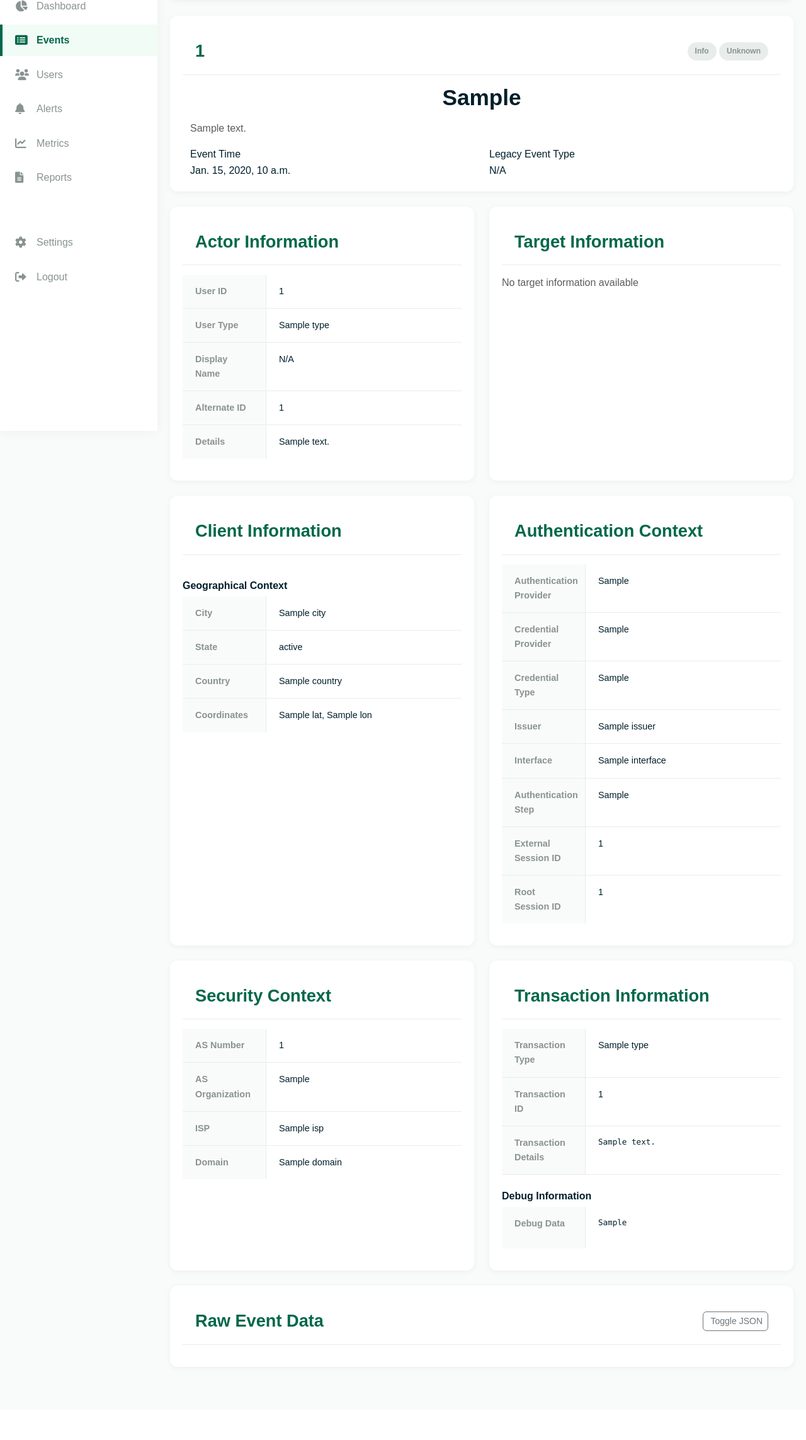
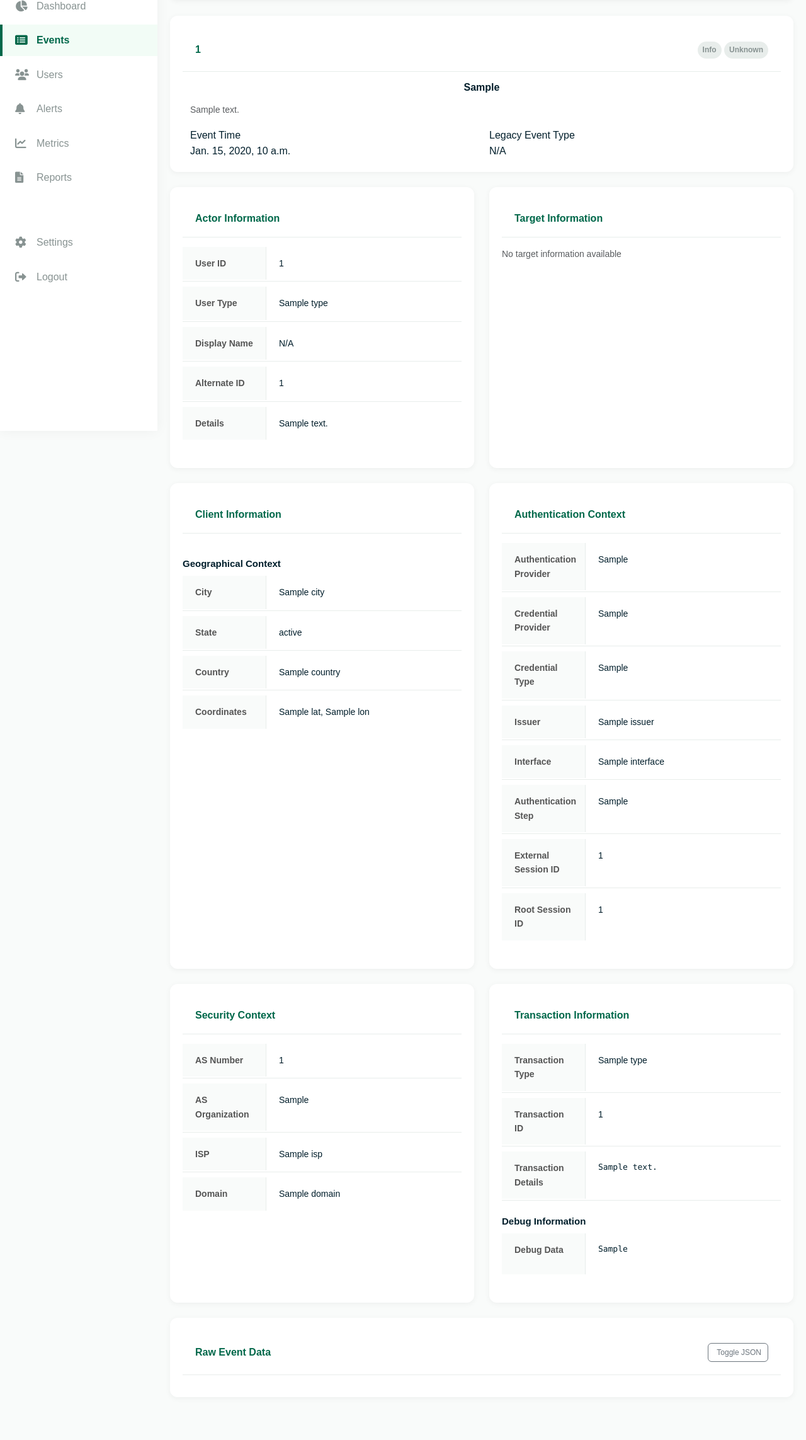
Before and after one commit to Drakon4ik-Coder/okta-dashboard-back, a Django app: template traffic_analysis/templates/traffic_analysis/events/detail/event_detail.html in a window 1280 px wide. Shown: the part 116-2402 px from the top of the page at 63% size. Before the commit the page ends 2288 px from the top, so only its background shows below. Run offline with Django 5.2, Linux system fonts and the light colour scheme; the template is opened without the code that fills it: most values are stand-ins (such as "Sample title", 1, 10 or a date in 2020); some libraries are stand-ins or nearby versions; some web fonts are replaced.

Commit message:
Cosmetic changes

```diff
--- a/traffic_analysis/templates/traffic_analysis/events/detail/event_detail.html
+++ b/traffic_analysis/templates/traffic_analysis/events/detail/event_detail.html
@@ -13,6 +13,59 @@
     <link rel="stylesheet" href="{% static 'traffic_analysis/css/font-awesome.min.css' %}">
     <link rel="stylesheet" href="{% static 'traffic_analysis/css/chart.min.css' %}">
     <link rel="stylesheet" href="{% static 'traffic_analysis/css/dashboard.css' %}" nonce="{{ nonce }}">
+    <style nonce="{{ nonce }}">
+        /* Event detail styles to match table font sizes */
+        .event-detail-row {
+            margin-bottom: 8px;
+            font-size: 14px;
+        }
+
+        .event-detail-label {
+            font-weight: 600;
+            margin-bottom: 2px;
+            color: #555;
+            font-size: 14px;
+        }
+
+        .event-detail-value {
+            font-size: 14px;
+        }
+
+        .section-title {
+            font-size: 16px;
+        }
+
+        .content-card .card-title {
+            font-size: 16px;
+        }
+
+        .status-badge {
+            font-size: 12px;
+            padding: 4px 8px;
+        }
+
+        .target-item {
+            font-size: 14px;
+        }
+
+        pre {
+            font-size: 13px;
+        }
+
+        .event-detail-section h6 {
+            font-size: 15px;
+            margin-bottom: 10px;
+        }
+
+        .text-muted {
+            font-size: 14px;
+        }
+
+        .btn {
+            font-size: 12px;
+            padding: 5px 10px;
+        }
+    </style>
 </head>
 
 <body>
```
Also changed, not shown: traffic_analysis/templates/traffic_analysis/events/events_list.html (+42 -3 lines).
